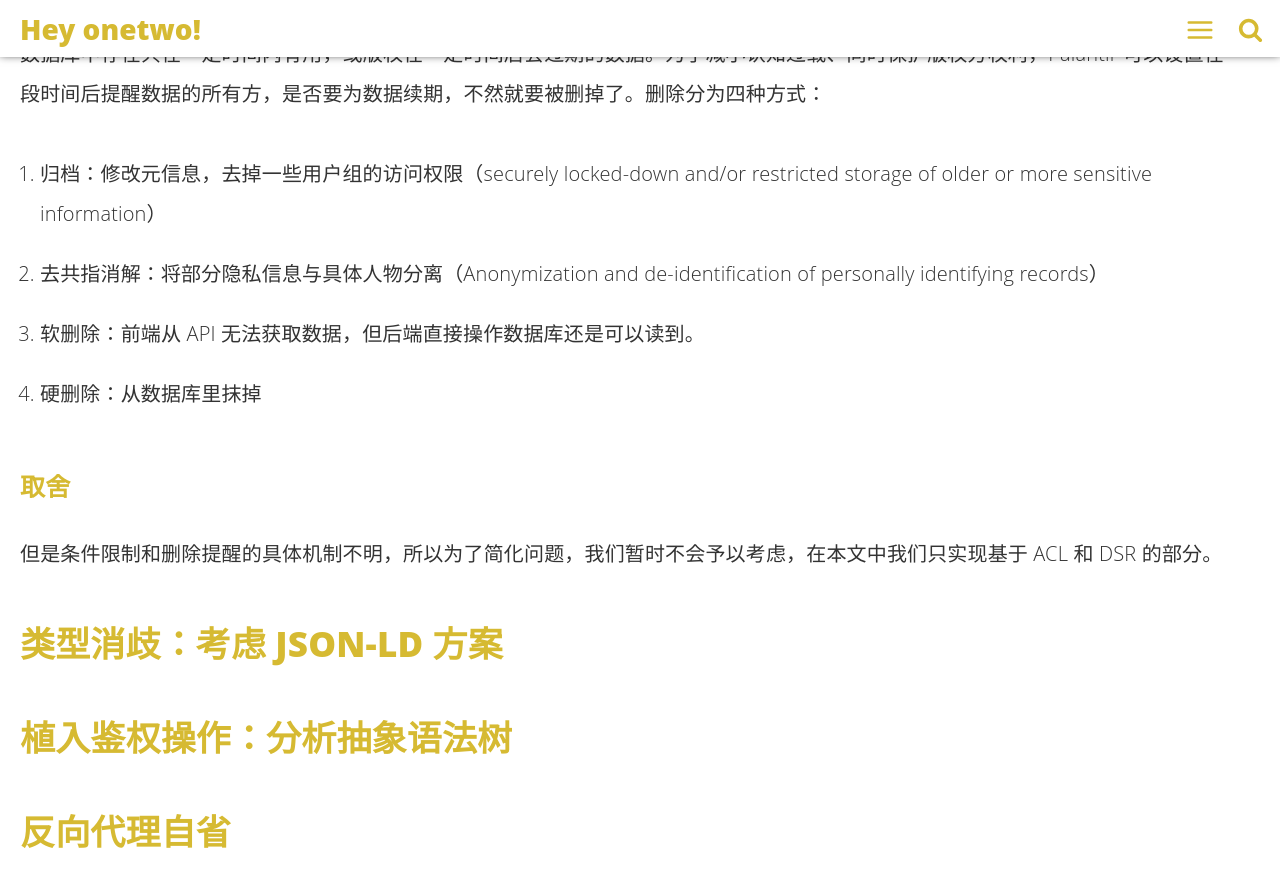
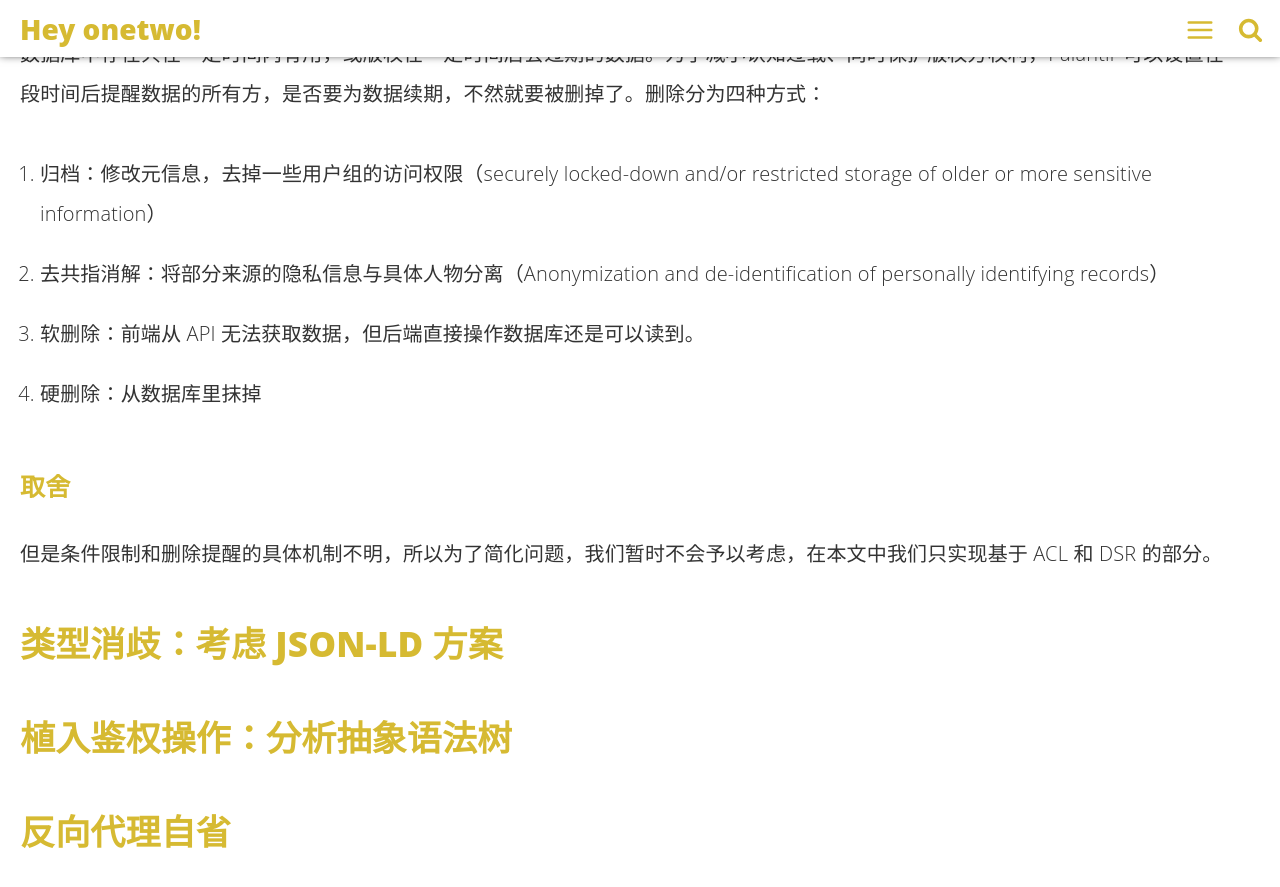
Before and after one commit to linonetwo/linonetwo.github.io, a Jekyll site: the page built from _posts/2017-08-25-级联GraphQL访问控制.md, in a window 1280 px wide and 900 px high, scrolled down 3884 px. Shown: the top 887 px of the window. Built offline with Jekyll 4.4.1, drawn with Linux system fonts in a browser that asks for light colours; comment, search, counter and statistics services are not loaded.

Commit message:
更新一点理解不当的地方

```diff
--- a/_posts/2017-08-25-级联GraphQL访问控制.md
+++ b/_posts/2017-08-25-级联GraphQL访问控制.md
@@ -69,7 +69,7 @@ introduction: '介绍 Palantir 的权限控制模型，并用级联 GraphQL 来
 数据库中存在只在一定时间内有用，或版权在一定时间后会过期的数据。为了减小认知过载、同时保护版权方权利，Palantir 可以设置在一段时间后提醒数据的所有方，是否要为数据续期，不然就要被删掉了。删除分为四种方式：
 
 1. 归档：修改元信息，去掉一些用户组的访问权限（securely locked-down and/or restricted storage of older or more sensitive information）
-1. 去共指消解：将部分隐私信息与具体人物分离（Anonymization and de-identification of personally identifying records）
+1. 去共指消解：将部分来源的隐私信息与具体人物分离（Anonymization and de-identification of personally identifying records）
 1. 软删除：前端从 API 无法获取数据，但后端直接操作数据库还是可以读到。
 1. 硬删除：从数据库里抹掉
 
```
